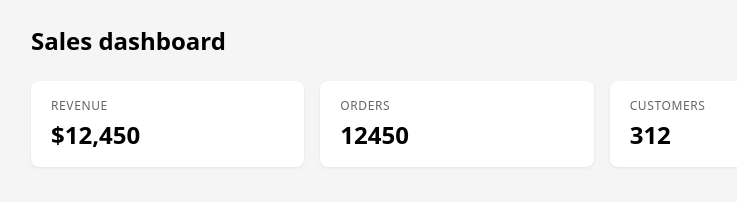
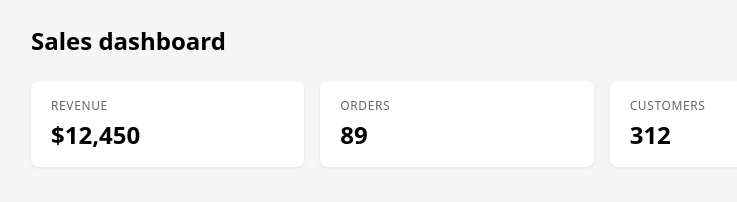
Before and after one commit to wdclem/BrokenByDesign, a React (Vite) app in the folder challenges/01-broken-frontend/app/: page / in a window 1280 px wide. Shown: the top 202 px of the page, without its empty margins (183-920 px from the left). Built offline with nearby package versions, Linux system fonts and the light colour scheme; the HTML template or start-up script is replaced by a standard one.

Commit message:
chore: fix ordersCount

```diff
--- a/challenges/01-broken-frontend/app/src/App.tsx
+++ b/challenges/01-broken-frontend/app/src/App.tsx
@@ -13,7 +13,7 @@ function App() {
         </div>
         <div className="card">
           <div className="cardLabel">Orders</div>
-          <div className="cardValue">{stats.revenue}</div>
+          <div className="cardValue">{stats.ordersCount}</div>
         </div>
         <div className="card">
           <div className="cardLabel">Customers</div>
```
